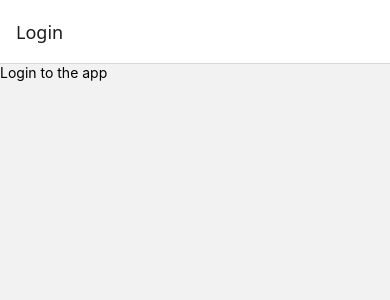
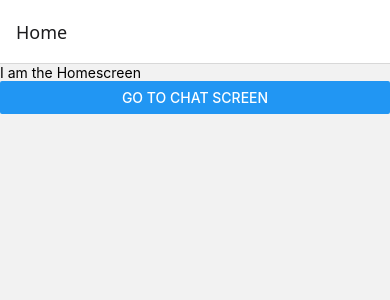
Before and after one commit to GrupLnch/grupytinder, a React Native app: screen /Login in a window 390 px wide. Shown: the top 300 px of the page. Built offline with nearby package versions, Linux system fonts and the light colour scheme.

Commit message:
able to change value in useAuth fule to test the authentication. User logged in if we have a name placeholder, user signed out and on login screen if user is null

```diff
--- a/StackNavigator.js
+++ b/StackNavigator.js
@@ -3,11 +3,12 @@ import { createNativeStackNavigator } from "@react-navigation/native-stack";
 import HomeScreen from "./screens/HomeScreen";
 import ChatScreen from "./screens/ChatScreen";
 import LoginScreen from "./screens/LoginScreen";
+import useAuth from "./hooks/useAuth";
 
 const Stack = createNativeStackNavigator();
 
 const StackNavigator = () => {
-    const user = false;
+    const { user } = useAuth();
     return (
         <Stack.Navigator>
           {user ? (
--- a/screens/LoginScreen.js
+++ b/screens/LoginScreen.js
@@ -1,11 +1,7 @@
 import React from 'react'
 import { Text, View } from 'react-native'
-import useAuth from "../hooks/useAuth";
 
 const LoginScreen = () => {
-        const { user } = useAuth()
-        console.log(user);
-
     return (
         <View>
             <Text>Login to the app</Text>
```
